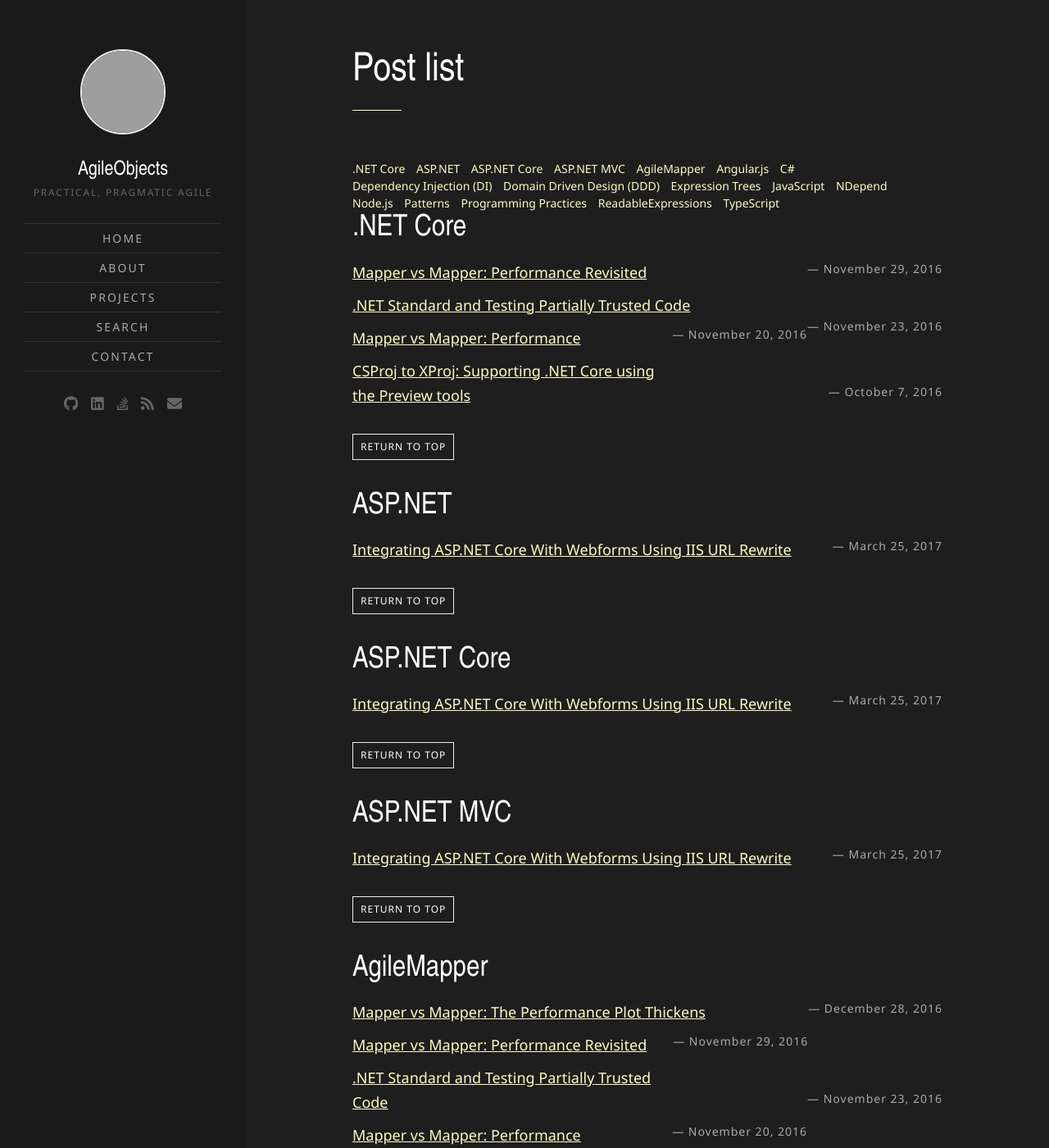
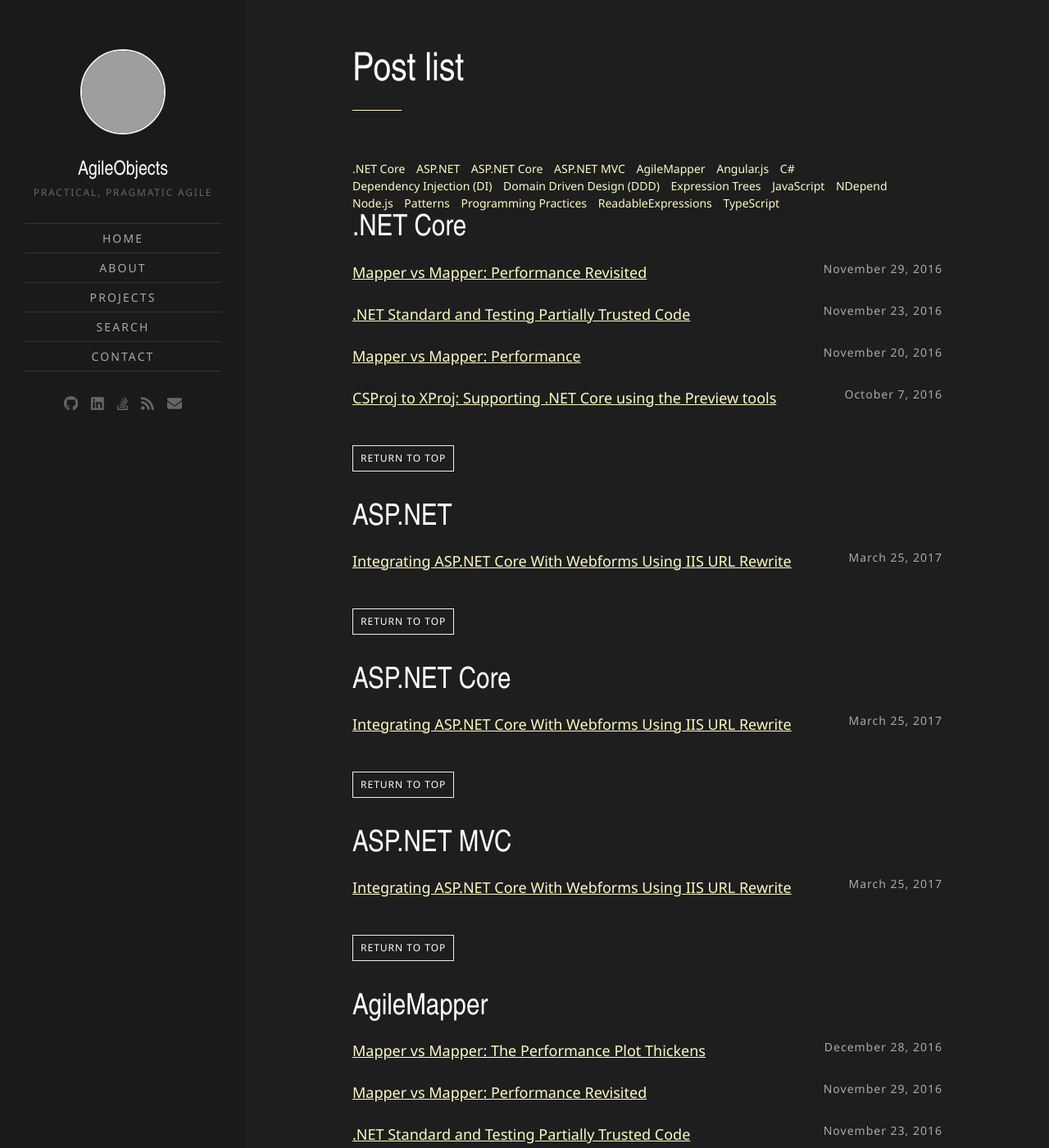
Before and after one commit to agileobjects/agileobjects.github.io, a Jekyll site: the page built from tags/index.html, in a window 1280 px wide and 1400 px high. Shown: the whole window at 82% size. Built offline with Jekyll 4.4.1, drawn with Linux system fonts in a browser that asks for light colours; some of the changed text lies outside the part shown; grey boxes are pictures that could not be loaded.

Commit message:
Tags page styling

```diff
--- a/_sass/_general.scss
+++ b/_sass/_general.scss
@@ -179,6 +179,11 @@ ol {
 li > ul,
 li > ol {
     margin-bottom: 0;
+}
+
+li{
+    clear: both;
+    overflow: hidden;
 }
 
 hr {
--- a/tags/index.html
+++ b/tags/index.html
@@ -21,7 +21,7 @@ title: Post list
             <ul class="archive-posts-list">
                 {% for post in site.tags[tag] %}
                 <li><a href="{{ site.baseurl }}{{ post.url }}" rel="bookmark">{{ post.title }}</a>
-                    <span class="post-meta"> — <time class="published" datetime="{{ post.date | date: '%Y-%m-%d' }}">{{ post.date | date: '%B %-d, %Y' }}</time></span>
+                    <span class="post-meta"><time class="published" datetime="{{ post.date | date: '%Y-%m-%d' }}">{{ post.date | date: '%B %-d, %Y' }}</time></span>
                 </li>
                 {% endfor %}
             </ul>
```
